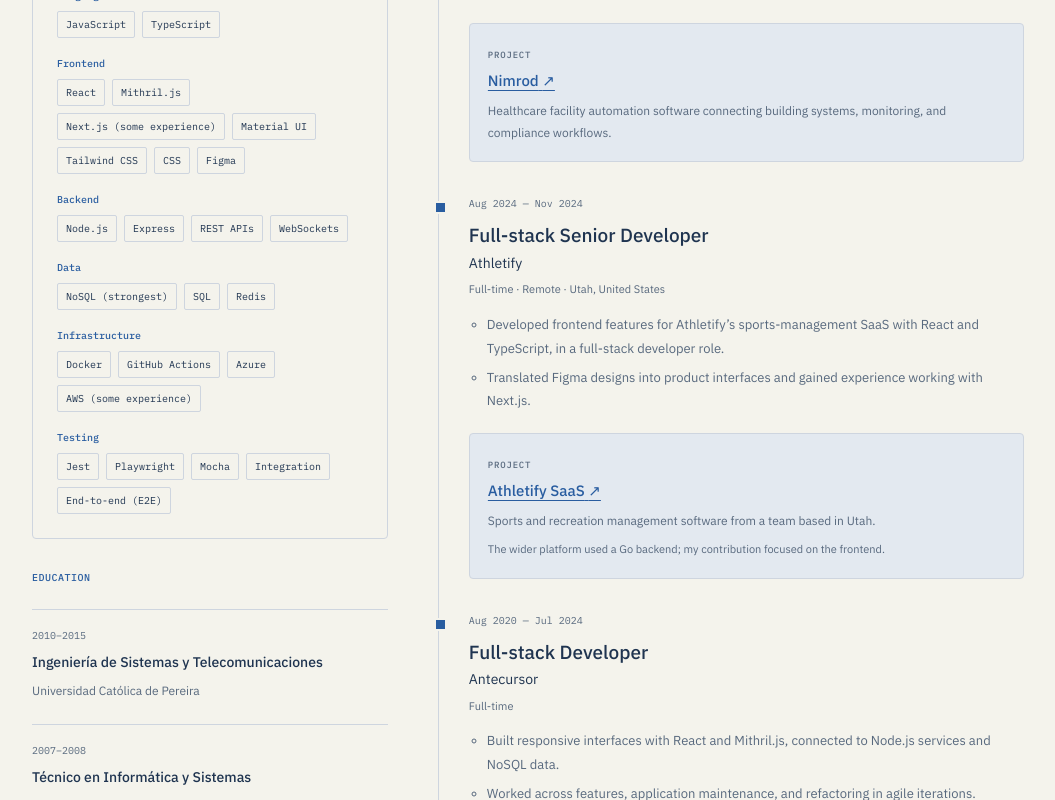
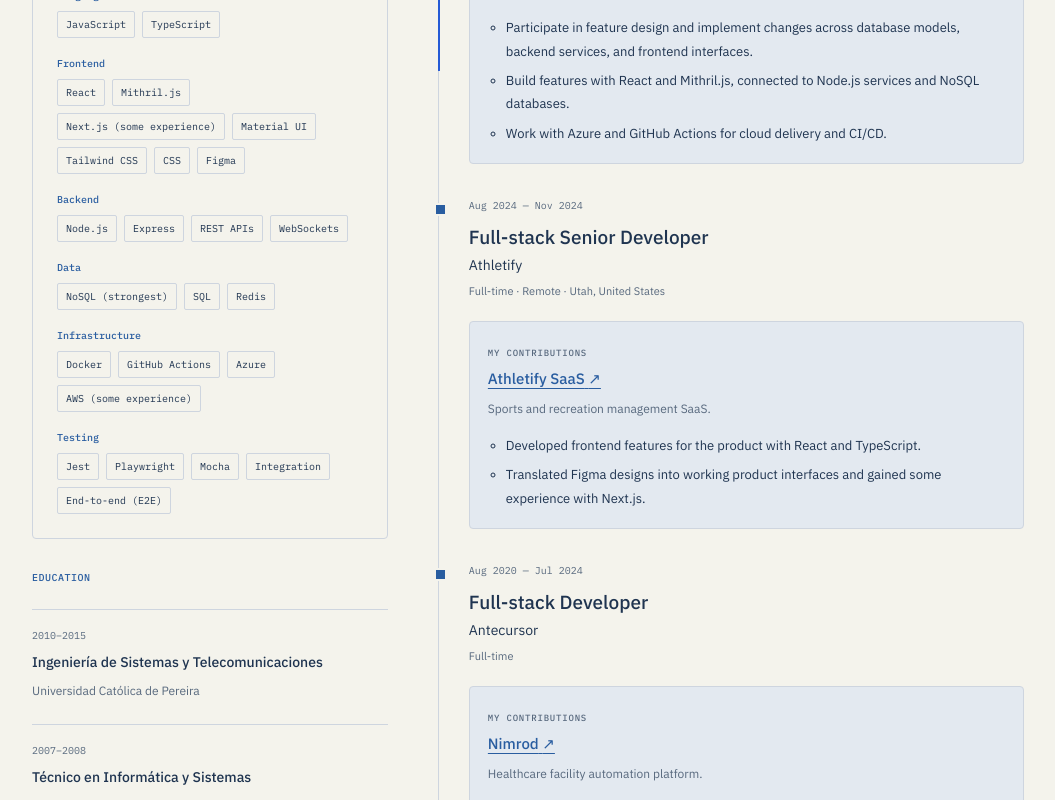
Before and after one commit to JhonSmithRomeroSolorzano/portfolio-lab, a React (Vite) app: page / in a window 1280 px wide. Shown: the part 4220-5020 px from the top of the page, without its empty margins (216-1271 px from the left). Built offline with nearby package versions, Linux system fonts and the light colour scheme.

Commit message:
Emphasize personal project contributions across experience roles

```diff
--- a/src/ResumeSection.tsx
+++ b/src/ResumeSection.tsx
@@ -105,7 +105,7 @@
                   <h4>{job.role}</h4>
                   <p className="experience-employer">{job.employer}</p>
                   <p className="experience-context">{job.context}</p>
-                  {job.highlights.length > 0 && (
+                  {job.highlights && job.highlights.length > 0 && (
                     <ul>
                       {job.highlights.map((highlight) => (
                         <li key={highlight}>{highlight}</li>
@@ -114,18 +114,18 @@
                   )}
                   {job.projects?.map((project) => (
                     <div className="experience-project" key={project.name}>
-                      <span className="eyebrow">PROJECT</span>
+                      <span className="eyebrow">MY CONTRIBUTIONS</span>
                       <h5>
                         <a href={project.url} target="_blank" rel="noreferrer">
                           {project.name} <span aria-hidden="true">↗</span>
                         </a>
                       </h5>
                       <p>{project.description}</p>
-                      {project.context && (
-                        <p className="project-context-note">
-                          {project.context}
-                        </p>
-                      )}
+                      <ul>
+                        {project.contributions.map((contribution) => (
+                          <li key={contribution}>{contribution}</li>
+                        ))}
+                      </ul>
                     </div>
                   ))}
                 </article>
--- a/src/profile.ts
+++ b/src/profile.ts
@@ -1,7 +1,9 @@
 // Roles and dates verified from the user's LinkedIn profile on 2026-10-06.
 // Current Antecursor and Athletify responsibilities confirmed directly by Jhon.
 // Athletify product context: https://www.linkedin.com/company/athletifyofficial
-// Nimrod linked to Antecursor by Jhon; public product context: https://nimrod.io/
+// Jhon confirmed Nimrod belongs to both Antecursor roles on 2026-10-07.
+// Project contributions use the verified responsibilities for each role.
+// Nimrod public product context: https://nimrod.io/
 // Keep the listed overlapping roles; do not infer a relationship between employers.
 export const LINKEDIN = "https://www.linkedin.com/in/jhonsmithr";
 
@@ -9,7 +11,7 @@
   name: string;
   description: string;
   url: string;
-  context?: string;
+  contributions: readonly string[];
 };
 
 type ExperienceEntry = {
@@ -20,7 +22,7 @@
   end: string | null;
   endLabel: string;
   context: string;
-  highlights: readonly string[];
+  highlights?: readonly string[];
   projects?: readonly ExperienceProject[];
 };
 
@@ -33,17 +35,17 @@
     end: null,
     endLabel: "Present",
     context: "Freelance · Remote · Orlando, United States",
-    highlights: [
-      "Participate in feature design and full implementation, from database models and backend services to frontend interfaces.",
-      "Build across the stack with React, Mithril.js, Node.js, and NoSQL databases.",
-      "Work with Azure and GitHub Actions for cloud delivery and CI/CD.",
-    ],
     projects: [
       {
         name: "Nimrod",
         description:
-          "Healthcare facility automation software connecting building systems, monitoring, and compliance workflows.",
+          "Healthcare facility automation platform.",
         url: "https://nimrod.io/",
+        contributions: [
+          "Participate in feature design and implement changes across database models, backend services, and frontend interfaces.",
+          "Build features with React and Mithril.js, connected to Node.js services and NoSQL databases.",
+          "Work with Azure and GitHub Actions for cloud delivery and CI/CD.",
+        ],
       },
     ],
   },
@@ -55,18 +57,16 @@
     end: "2024-11",
     endLabel: "Nov 2024",
     context: "Full-time · Remote · Utah, United States",
-    highlights: [
-      "Developed frontend features for Athletify’s sports-management SaaS with React and TypeScript, in a full-stack developer role.",
-      "Translated Figma designs into product interfaces and gained experience working with Next.js.",
-    ],
     projects: [
       {
         name: "Athletify SaaS",
         description:
-          "Sports and recreation management software from a team based in Utah.",
+          "Sports and recreation management SaaS.",
         url: "https://www.athletify.com/",
-        context:
-          "The wider platform used a Go backend; my contribution focused on the frontend.",
+        contributions: [
+          "Developed frontend features for the product with React and TypeScript.",
+          "Translated Figma designs into working product interfaces and gained some experience with Next.js.",
+        ],
       },
     ],
   },
@@ -78,9 +78,16 @@
     end: "2024-07",
     endLabel: "Jul 2024",
     context: "Full-time",
-    highlights: [
-      "Built responsive interfaces with React and Mithril.js, connected to Node.js services and NoSQL data.",
-      "Worked across features, application maintenance, and refactoring in agile iterations.",
+    projects: [
+      {
+        name: "Nimrod",
+        description: "Healthcare facility automation platform.",
+        url: "https://nimrod.io/",
+        contributions: [
+          "Built responsive interfaces with React and Mithril.js, connected to Node.js services and NoSQL data.",
+          "Developed features, maintained the application, and refactored code through agile iterations.",
+        ],
+      },
     ],
   },
   {
--- a/src/resume.css
+++ b/src/resume.css
@@ -174,8 +174,9 @@
   line-height: 1.8;
   color: var(--muted);
 }
-.experience-project .project-context-note {
-  font-size: 11px;
+.experience-project ul {
+  margin: 14px 0 0;
+  color: var(--ink);
 }
 .sr-only {
   position: absolute;
```
Also changed, not shown: 2 other files (tests, documents, lock files or other folders).
